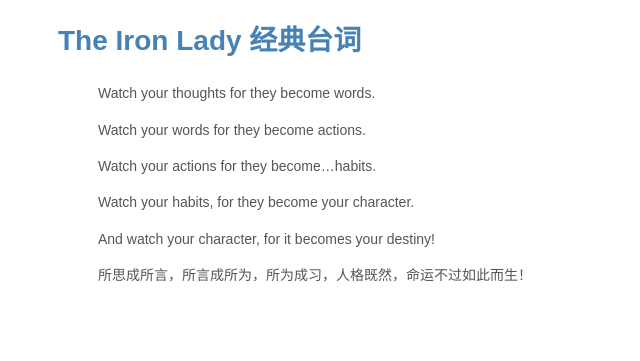
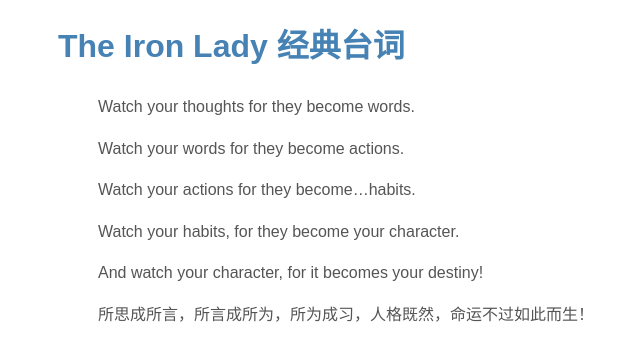
Before and after one commit to aNd1coder/and1coder.github.com, a Jekyll site: the page built from _posts/2012-07-08-The-Iron-Lady经典台词.md, in a window 1280 px wide. Shown: the top 361 px of the page, without its empty margins (262-902 px from the left). Built offline with Jekyll 4.4.1, drawn with Linux system fonts in a browser that asks for light colours; Markdown is read by kramdown in place of the engine named in the settings.

Commit message:
调整样式适应手机浏览

```diff
--- a/public/css/app.css
+++ b/public/css/app.css
@@ -6,7 +6,6 @@
 h1.title { color: steelblue; font-size: 2em; }
 h1.title .date { color: #666; font-size: .8em; margin-bottom: 1em; }
 h2 { font-size: 1.5em; }
-p { font-size: 1em; }
 ul, ol { margin-left: 1.2em; }
 ul { padding: 0; list-style-type: square; }
-.container { margin: 0 auto; min-width: 320px; max-width: 640px; font-size: 14px; }
+.container { min-width: 320px; max-width: 640px; margin: 0 auto; padding: 0 1em; }
```
